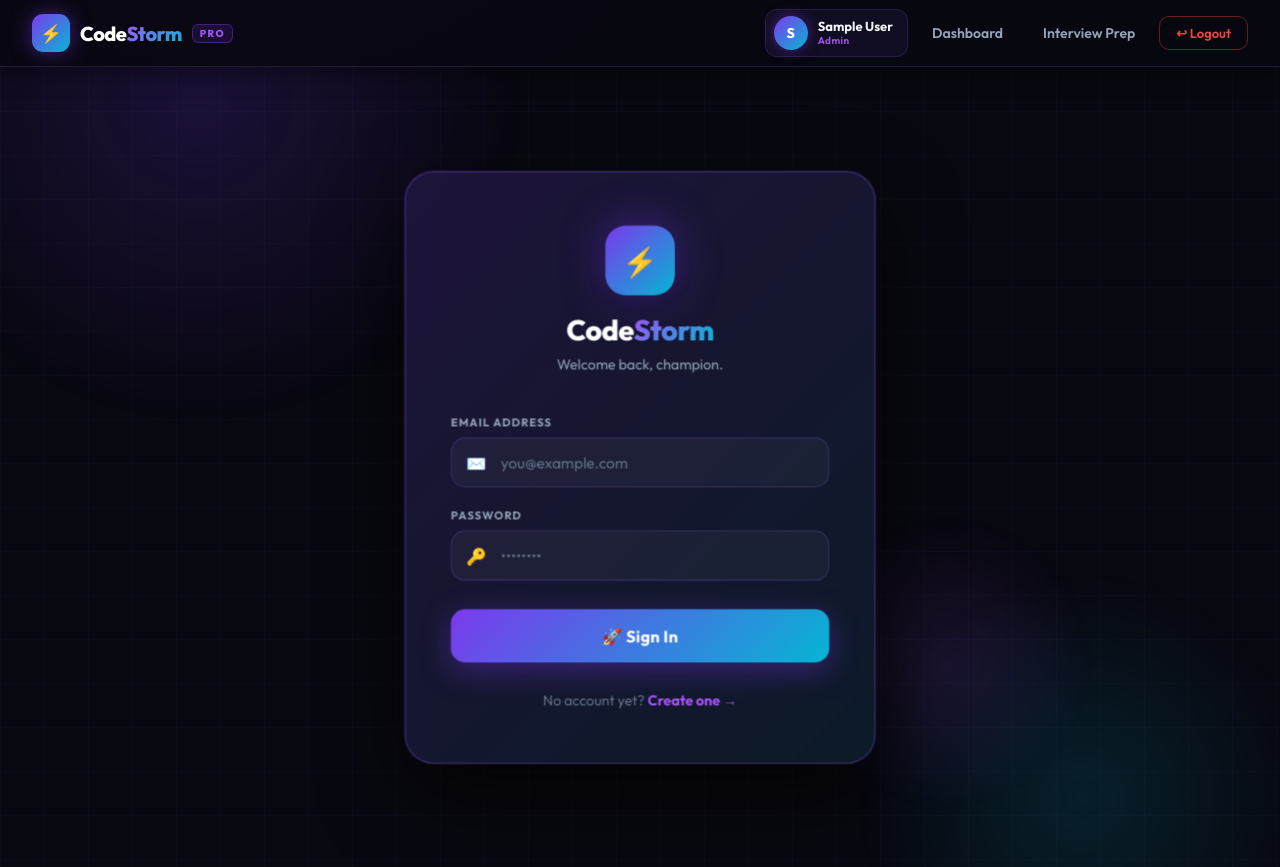
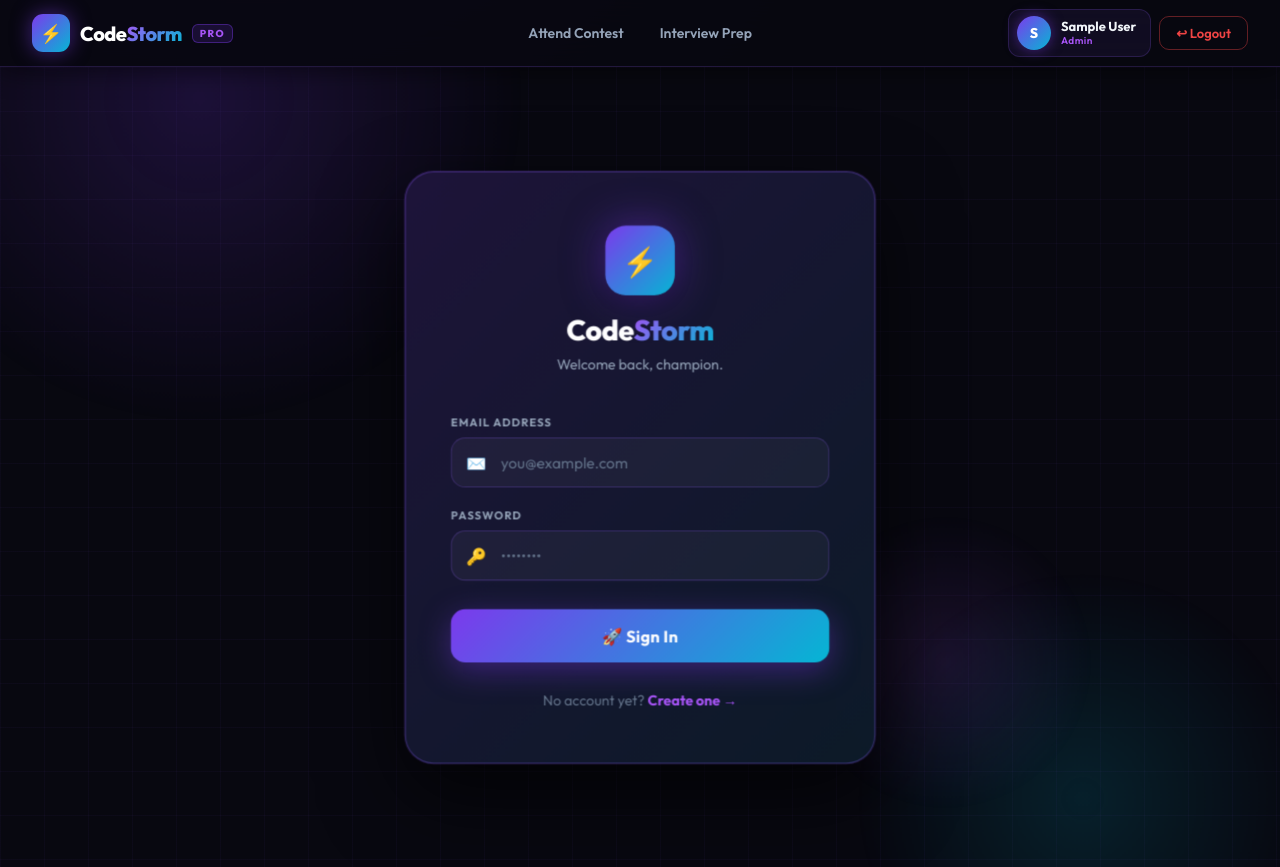
Before and after one commit to Navaneeth-2005/CLOUD-PROJECT, a React (Vite) app in the folder frontend/: page /login in a window 1280 px wide. Built offline with nearby package versions, Linux system fonts and the light colour scheme; sample sign-in values are in the browser's storage; the HTML template or start-up script is replaced by a standard one.

Commit message:
fix: restructure navbar - centered nav links, profile chip left of logout, renamed to Attend Contest and Interview Prep

```diff
--- a/frontend/src/components/Navbar.jsx
+++ b/frontend/src/components/Navbar.jsx
@@ -22,17 +22,10 @@ const Navbar = () => {
           <span style={s.badge}>PRO</span>
         </Link>
 
-        <div style={s.right}>
-          {user ? (
+        {/* Center: Navigation Links */}
+        <div style={s.center}>
+          {user && (
             <>
-              <div style={s.userChip}>
-                <div style={s.avatar}>{user.name.charAt(0).toUpperCase()}</div>
-                <div>
-                  <div style={s.userName}>{user.name}</div>
-                  <div style={s.userRole}>{user.role}</div>
-                </div>
-              </div>
-
               <Link
                 to={user.role === 'company' ? '/company/dashboard' : '/candidate/dashboard'}
                 style={{
@@ -42,7 +35,7 @@ const Navbar = () => {
                 }}
                 onMouseEnter={() => setHovered('dash')}
                 onMouseLeave={() => setHovered('')}
-              >Dashboard</Link>
+              >Attend Contest</Link>
 
               <Link
                 to="/prep/dashboard"
@@ -54,6 +47,21 @@ const Navbar = () => {
                 onMouseEnter={() => setHovered('prep')}
                 onMouseLeave={() => setHovered('')}
               >Interview Prep</Link>
+            </>
+          )}
+        </div>
+
+        {/* Right: Actions */}
+        <div style={s.right}>
+          {user ? (
+            <>
+              <div style={s.userChip}>
+                <div style={s.avatar}>{user.name.charAt(0).toUpperCase()}</div>
+                <div>
+                  <div style={s.userName}>{user.name}</div>
+                  <div style={s.userRole}>{user.role}</div>
+                </div>
+              </div>
 
               <button
                 onClick={handleLogout}
@@ -114,8 +122,10 @@ const s = {
   navInner: {
     maxWidth: 1280, margin: '0 auto',
     padding: '0 32px', height: 66,
-    display: 'flex', alignItems: 'center',
-    justifyContent: 'space-between',
+    display: 'grid',
+    gridTemplateColumns: '1fr auto 1fr',
+    alignItems: 'center',
+    gap: 16,
   },
   logoLink: {
     display: 'flex', alignItems: 'center',
@@ -141,7 +151,8 @@ const s = {
     border: '1px solid rgba(124,58,237,0.4)',
     padding: '2px 7px', borderRadius: 6, letterSpacing: '1.5px',
   },
-  right: { display: 'flex', alignItems: 'center', gap: 8 },
+  right: { display: 'flex', alignItems: 'center', gap: 8, justifyContent: 'flex-end' },
+  center: { display: 'flex', alignItems: 'center', gap: 4, justifyContent: 'center' },
   userChip: {
     display: 'flex', alignItems: 'center', gap: 10,
     padding: '6px 14px 6px 8px',
```
